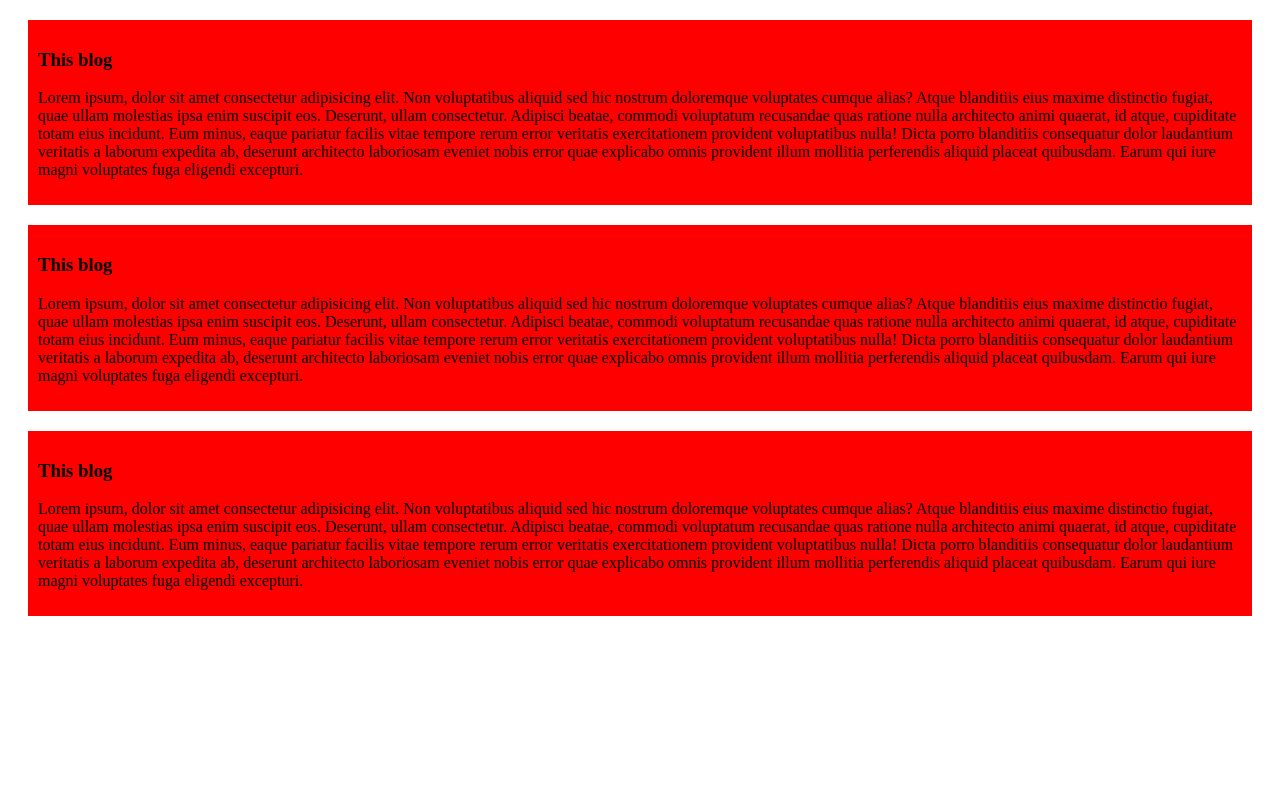
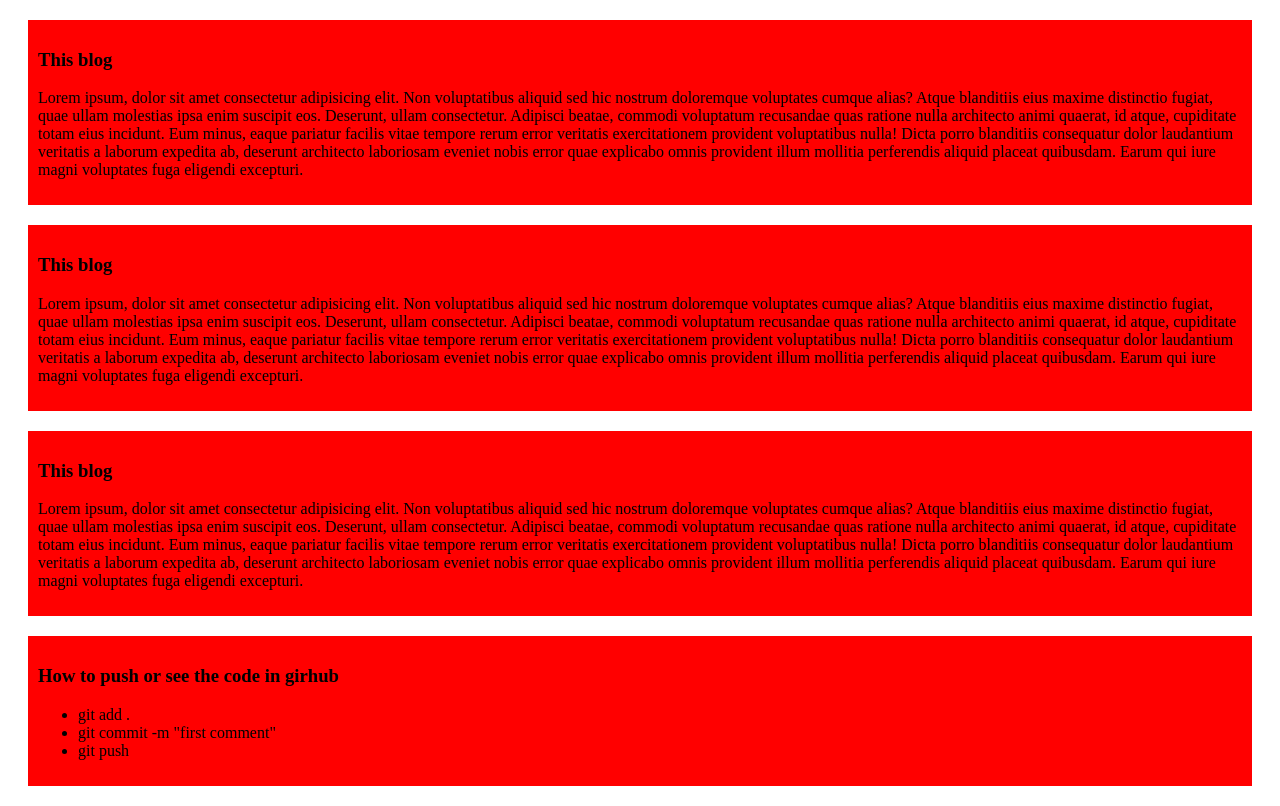
Before and after one commit to shamsu082277/phwd-01, a plain HTML site: page index.html in a window 1280 px wide. Drawn offline with Linux system fonts and the light colour scheme.

Commit message:
this is the list

```diff
--- a/index.html
+++ b/index.html
@@ -19,5 +19,13 @@
         <h3>This blog</h3>
         <p>Lorem ipsum, dolor sit amet consectetur adipisicing elit. Non voluptatibus aliquid sed hic nostrum doloremque voluptates cumque alias? Atque blanditiis eius maxime distinctio fugiat, quae ullam molestias ipsa enim suscipit eos. Deserunt, ullam consectetur. Adipisci beatae, commodi voluptatum recusandae quas ratione nulla architecto animi quaerat, id atque, cupiditate totam eius incidunt. Eum minus, eaque pariatur facilis vitae tempore rerum error veritatis exercitationem provident voluptatibus nulla! Dicta porro blanditiis consequatur dolor laudantium veritatis a laborum expedita ab, deserunt architecto laboriosam eveniet nobis error quae explicabo omnis provident illum mollitia perferendis aliquid placeat quibusdam. Earum qui iure magni voluptates fuga eligendi excepturi.</p>
     </div>
+    <div>
+        <h3>How to push or see the code in girhub</h3>
+        <ul>
+            <li>git add .</li>
+            <li>git commit -m "first comment"</li>
+            <li>git push</li>
+        </ul>
+    </div>
 </body>
 </html>
```
